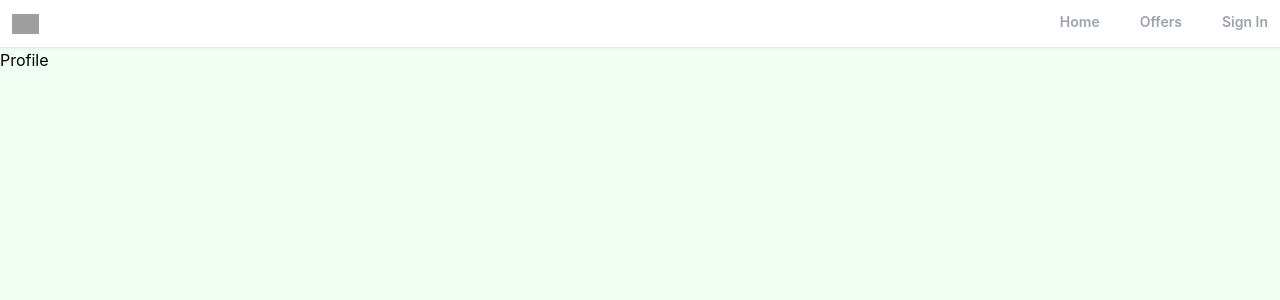
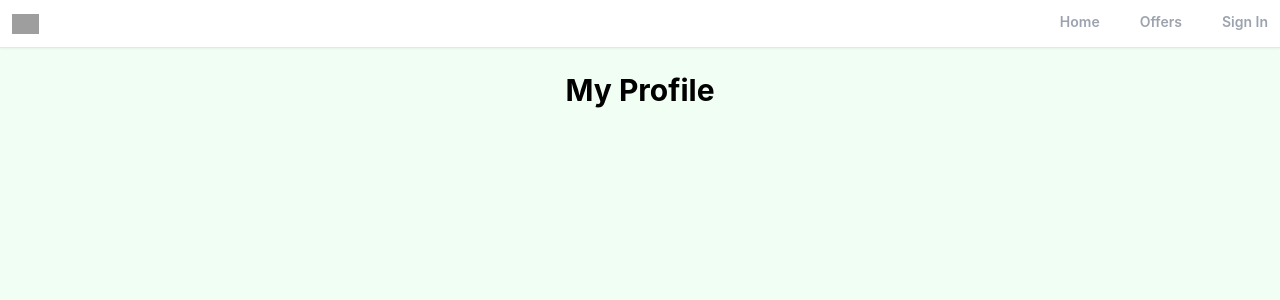
Before and after one commit to gualberto2/Realtor-Clone, a React (Create React App) app: page /profile in a window 1280 px wide. Shown: the top 300 px of the page. Built offline with nearby package versions, Linux system fonts and the light colour scheme; grey boxes are pictures that could not be loaded.

Commit message:
starting profile page

```diff
--- a/src/pages/Profile.jsx
+++ b/src/pages/Profile.jsx
@@ -2,6 +2,15 @@ import React from 'react'
 
 export default function Profile() {
   return (
-    <div>Profile</div>
+    <>
+    <section>
+      <h1 className="text-3xl text-center mt-6 font-bold">My Profile</h1>
+      <div>
+        <form action="">
+
+        </form>
+      </div>
+    </section>
+    </>
   )
 }
```
